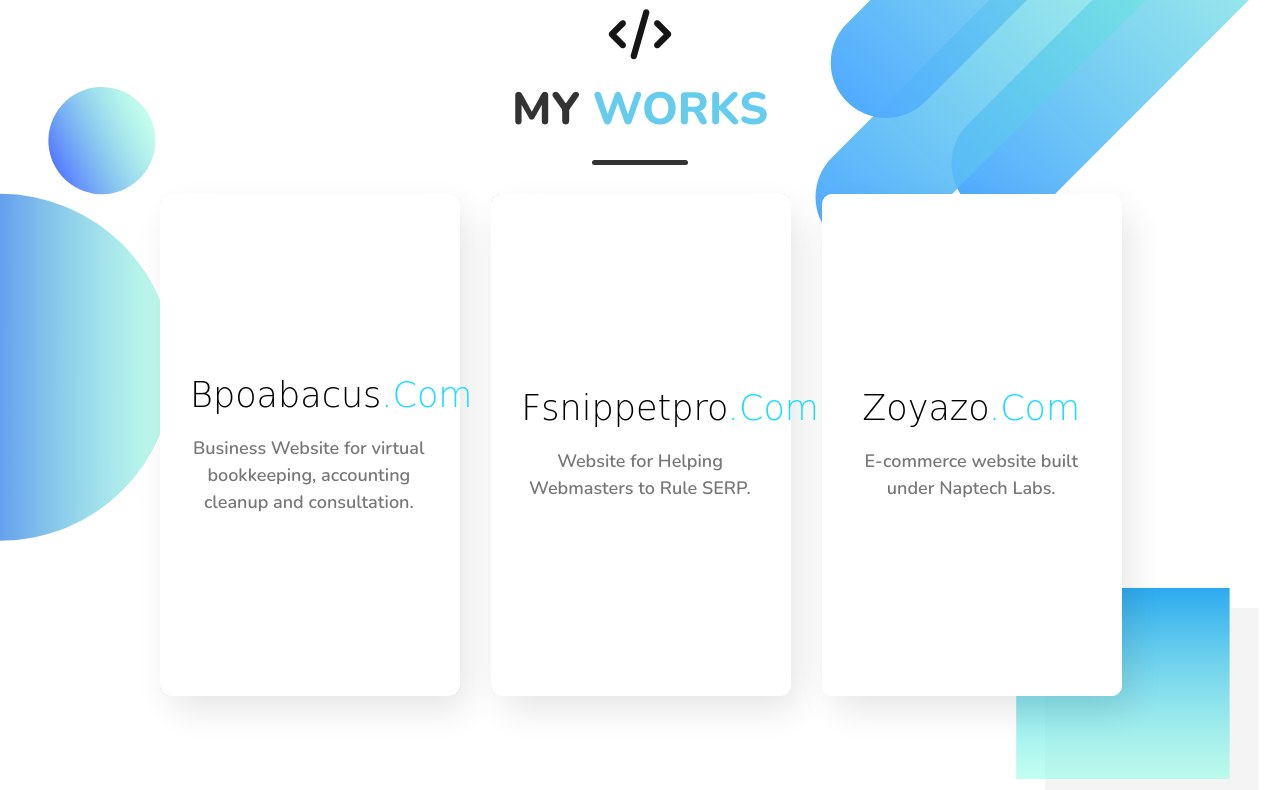
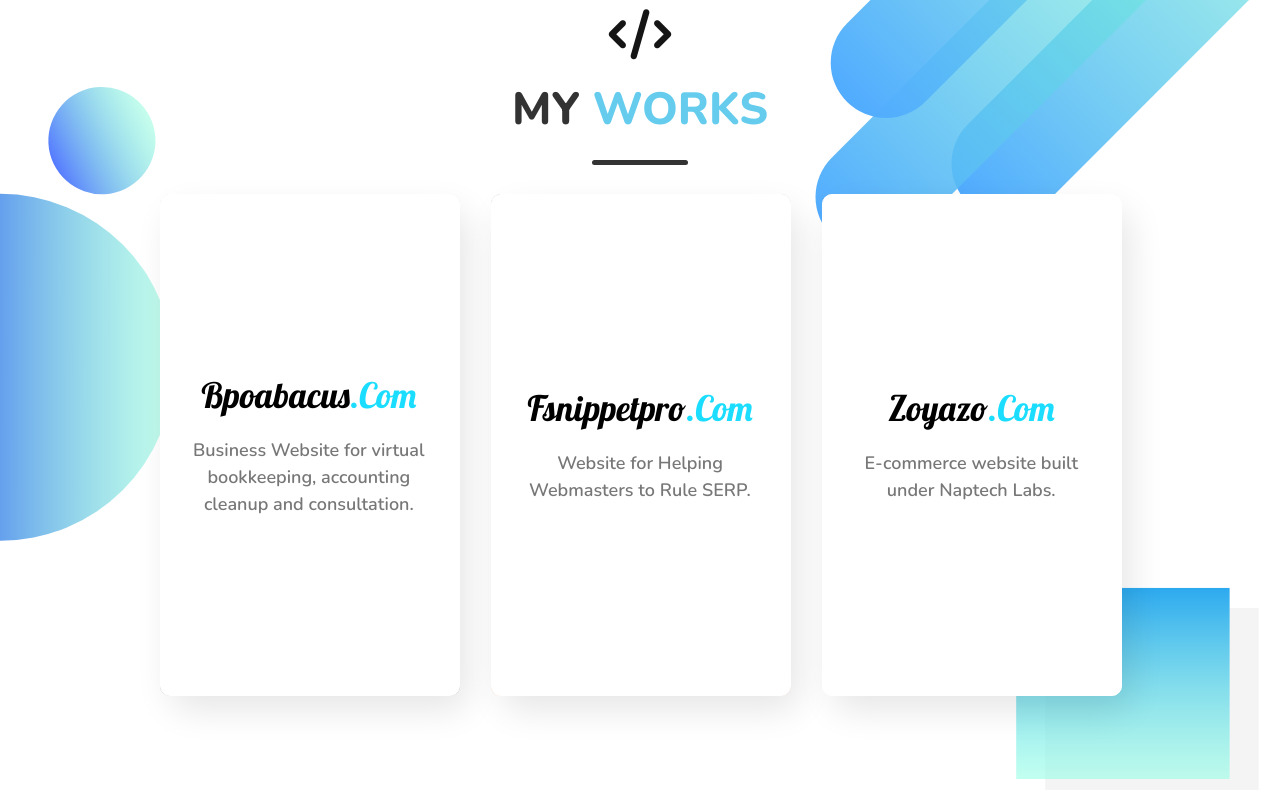
Before and after one commit to BadgerSIO/portfolio, a plain HTML site: page index.html in a window 1280 px wide. Shown: the part 2010-2800 px from the top of the page. Drawn offline with nearby package versions, Linux system fonts and the light colour scheme.

Commit message:
font added

```diff
--- a/index.html
+++ b/index.html
@@ -8,8 +8,8 @@
 
     <!-- google fonts link  -->
     <link rel="preconnect" href="https://fonts.googleapis.com">
-    <link rel="preconnect" href="https://fonts.gstatic.com" crossorigin>
-    <link href="https://fonts.googleapis.com/css2?family=Nunito:wght@400;600;800&display=swap" rel="stylesheet">
+<link rel="preconnect" href="https://fonts.gstatic.com" crossorigin>
+<link href="https://fonts.googleapis.com/css2?family=Lobster&family=Nunito:wght@400;600;800&display=swap" rel="stylesheet">
     <!-- font awesome link  -->
     <link rel="stylesheet" href="https://cdnjs.cloudflare.com/ajax/libs/font-awesome/6.1.1/css/all.min.css" integrity="sha512-KfkfwYDsLkIlwQp6LFnl8zNdLGxu9YAA1QvwINks4PhcElQSvqcyVLLD9aMhXd13uQjoXtEKNosOWaZqXgel0g==" crossorigin="anonymous" referrerpolicy="no-referrer" />
     <style>
```
